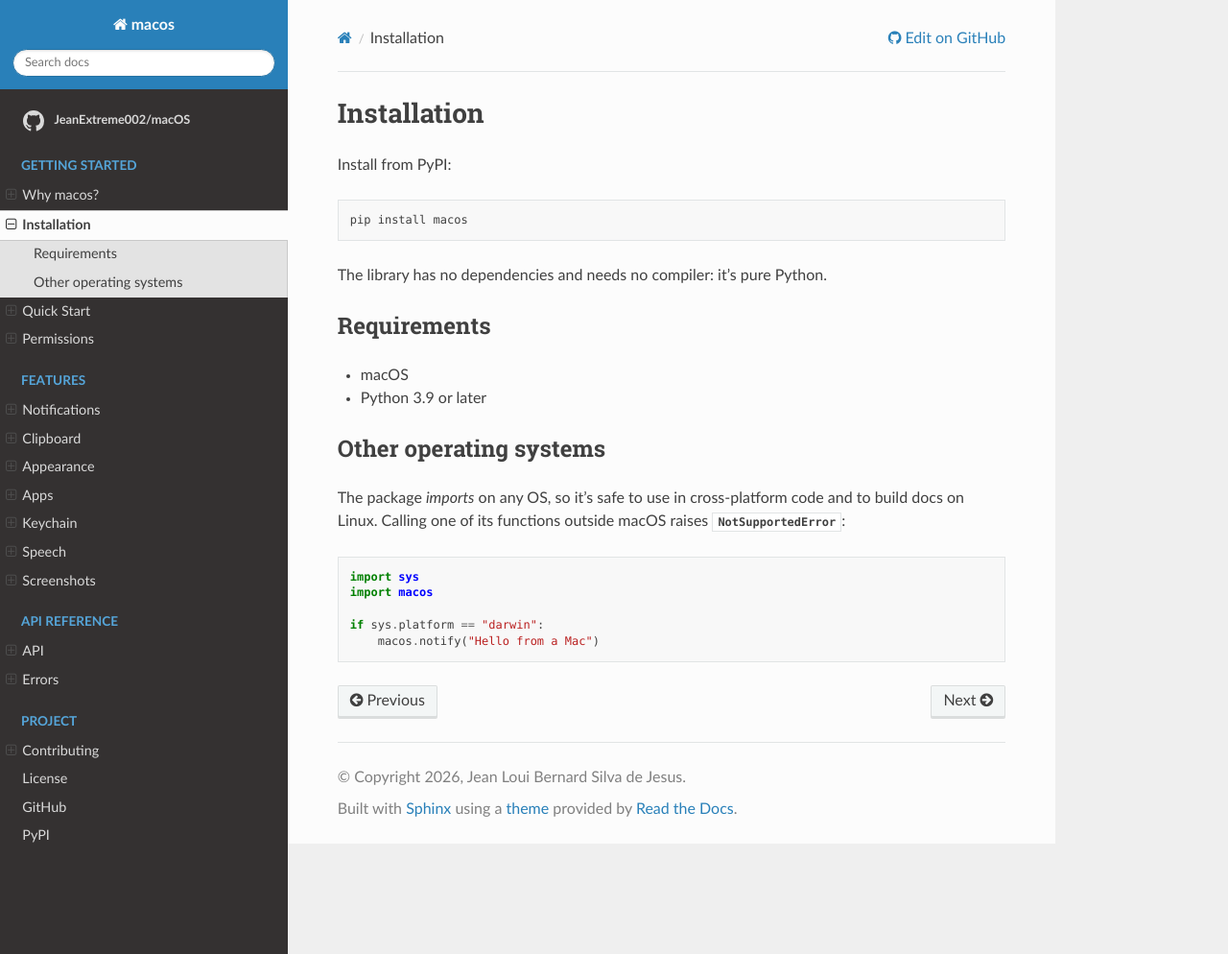
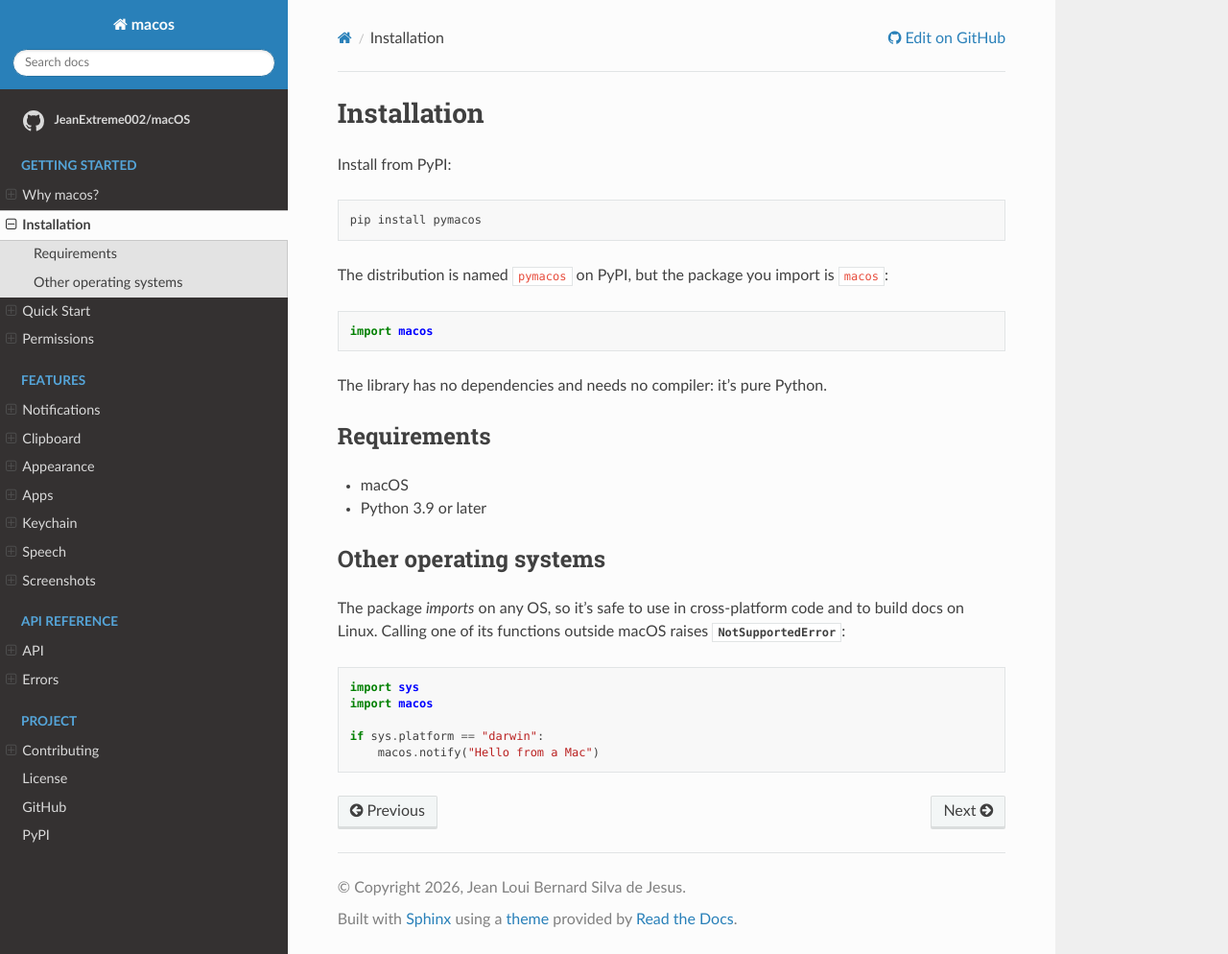
Before and after one commit to JeanExtreme002/macOS, a Sphinx documentation site: the page built from docs/installation.md, in a window 1280 px wide and 994 px high. Shown: the whole window at 96% size. Built offline with Sphinx 7.4.7 and the Read the Docs theme 3.1.0, drawn with Linux system fonts in a browser that asks for light colours; comment, search, counter and statistics services are not loaded.

Commit message:
chore: publish the package on PyPI as pymacos
PyPI rejects the name "macos" because it matches the Python 2 standard library module MacOS. The distribution becomes "pymacos"; the import name stays "macos".

````diff
--- a/docs/installation.md
+++ b/docs/installation.md
@@ -3,7 +3,14 @@
 Install from PyPI:
 
 ```bash
-pip install macos
+pip install pymacos
+```
+
+The distribution is named `pymacos` on PyPI, but the package you import is
+`macos`:
+
+```python
+import macos
 ```
 
 The library has no dependencies and needs no compiler: it's pure Python.
--- a/pyproject.toml
+++ b/pyproject.toml
@@ -1,5 +1,5 @@
 [project]
-name = "macos"
+name = "pymacos"
 dynamic = ["version"]
 description = "A Pythonic interface to macOS — notifications, clipboard, dark mode, apps, Keychain, speech and screenshots in one dependency-free import."
 authors = [
````
Also changed, not shown: README.md (+3 -1 lines), docs/index.md (+1 -1 lines), docs/why.md (+1 -1 lines).
